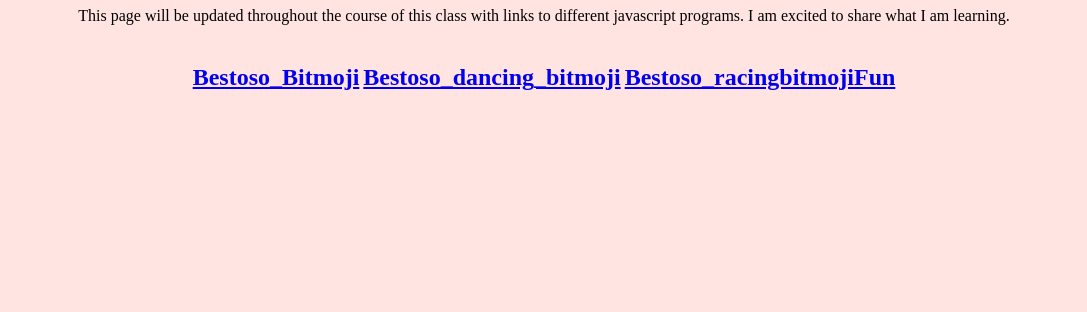
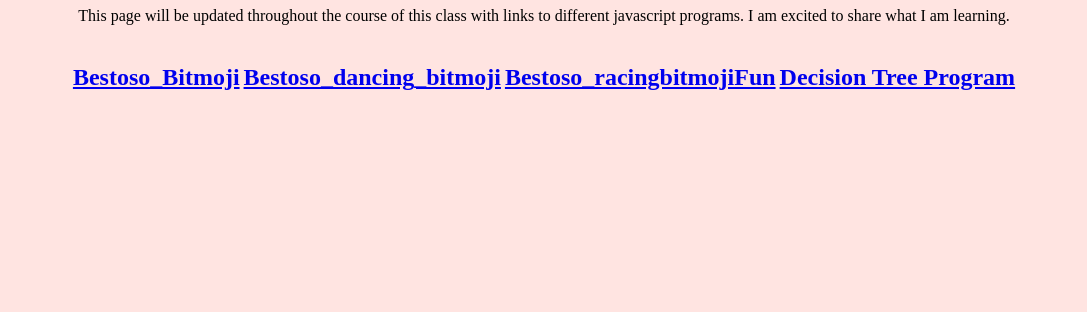
Before and after one commit to lillybestoso/lillybestoso.github.io, a plain HTML site: page javascripts.html in a window 1280 px wide. Shown: the part 488-800 px from the top of the page, without its empty margins (96-1183 px from the left). Drawn offline with Linux system fonts and the light colour scheme; a script that the page names is missing.

Commit message:
Add files via upload

```diff
--- a/javascripts.html
+++ b/javascripts.html
@@ -31,6 +31,7 @@
 
     <td><h2><a href="https://www.khanacademy.org/computer-programming/bestoso_racingbitmojifun/4589585801461760">Bestoso_racingbitmojiFun</a></h2><script src="https://www.khanacademy.org/computer-programming/bestoso_racingbitmojifun/4589585801461760/embed.js?editor=no&buttons=no&author=no&embed=yes"></script></a></td>
 
+    <td><h2><a href="https://www.khanacademy.org/computer-programming/decision-tree-program/6427553293975552">Decision Tree Program</a></h2><script src="https://www.khanacademy.org/computer-programming/decision-tree-program/6427553293975552/embed.js?editor=no&buttons=no&author=no&embed=yes"></script></a></td>
     </tr>
 </table>
 </body>
```
